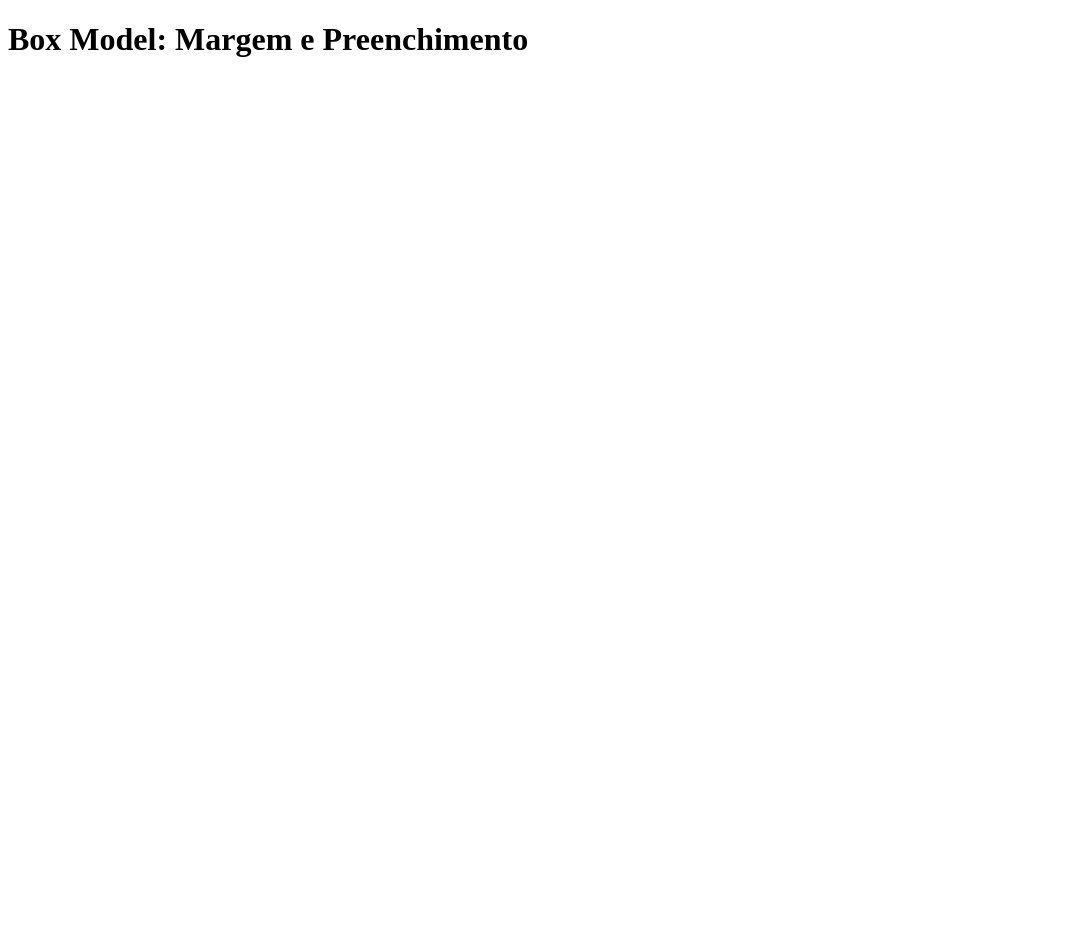
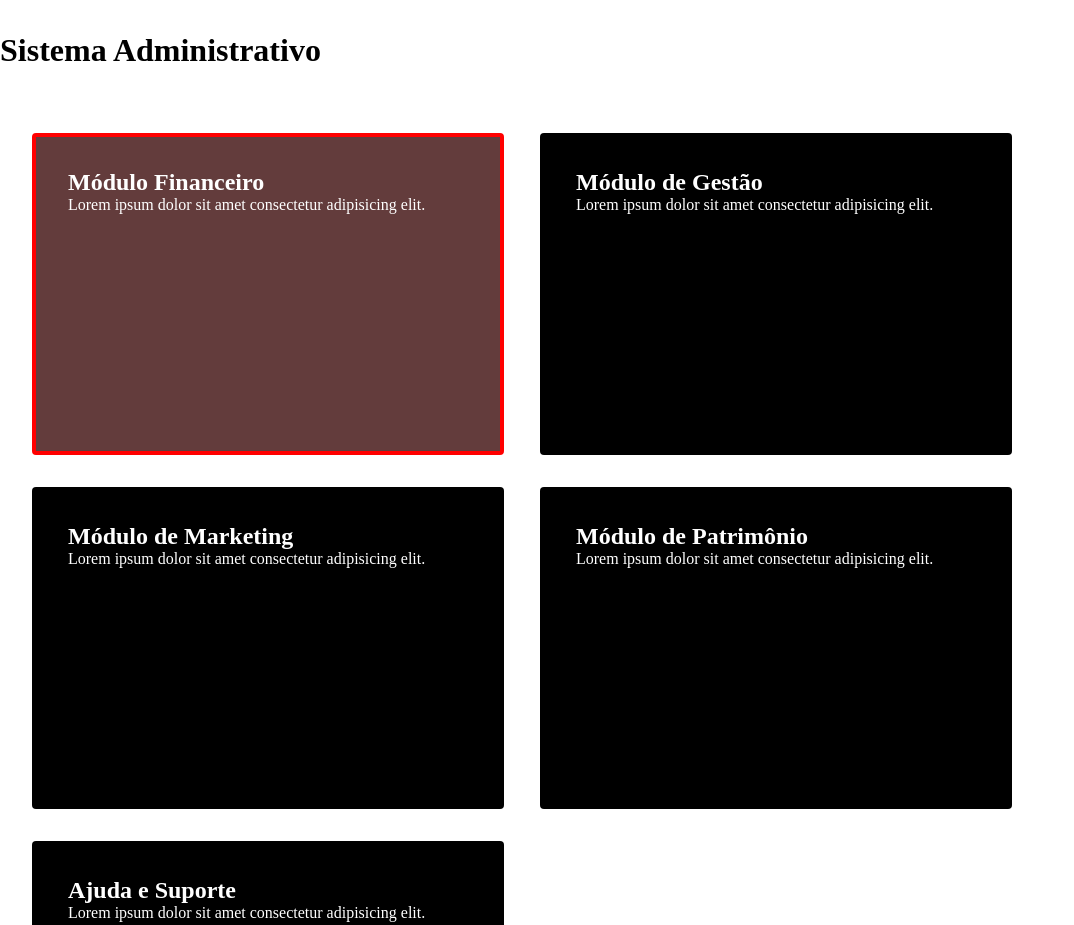
Before and after one commit to caiocesar010/onebitcode, a plain HTML site: page CSS/desafio 2/index.html in a window 1280 px wide. Shown: the top 925 px of the page, without its empty margins (0-1074 px from the left). Before the commit the page ends 800 px from the top, so only its background shows below. Drawn offline with Linux system fonts and the light colour scheme; files that its build step writes are made by us from their sources.

Commit message:
desafio 2

```diff
--- a/CSS/desafio 2/index.html
+++ b/CSS/desafio 2/index.html
@@ -1,20 +1,42 @@
 <!DOCTYPE html>
 <html lang="pt-br">
+
 <head>
-  <meta charset="UTF-8">
-  <meta name="viewport" content="width=device-width, initial-scale=1.0">
-  <link rel="stylesheet" href="style.css">
-  <title>Box Model: Margem e Preenchimento</title>
+    <meta charset="UTF-8">
+    <meta name="viewport" content="width=device-width, initial-scale=1.0">
+    <link rel="stylesheet" href="styles.css">
+    <title>Desafio 2</title>
 </head>
+
 <body>
-        <h1>Box Model: Margem e Preenchimento</h1>
+    <h1>Sistema Administrativo</h1>
 
-    <div class="box box1">
-      <p>Exemplo de caixa com margem e preenchimento.</p>
-    </div>
+    <ul>
+        <li class="selected">
+            <h2>Módulo Financeiro</h2>
+            <p>Lorem ipsum dolor sit amet consectetur adipisicing elit.</p>
+        </li>
+        <li class="hidden">
+            <h2>Módulo de RH</h2>
+            <p>Lorem ipsum dolor sit amet consectetur adipisicing elit.</p>
+        </li>
+        <li>
+            <h2>Módulo de Gestão</h2>
+            <p>Lorem ipsum dolor sit amet consectetur adipisicing elit.</p>
+        </li>
+        <li>
+            <h2>Módulo de Marketing</h2>
+            <p>Lorem ipsum dolor sit amet consectetur adipisicing elit.</p>
+        </li>
+        <li>
+            <h2>Módulo de Patrimônio</h2>
+            <p>Lorem ipsum dolor sit amet consectetur adipisicing elit.</p>
+        </li>
+        <li>
+            <h2>Ajuda e Suporte</h2>
+            <p>Lorem ipsum dolor sit amet consectetur adipisicing elit.</p>
+        </li>
+    </ul>
+</body>
 
-    <div class="box box2">
-      <p>Outra caixa com margem e preenchimento.</p>
-    </div>
-</body>
 </html>
--- a/CSS/desafio 2/styles.css
+++ b/CSS/desafio 2/styles.css
@@ -0,0 +1,32 @@
+*{
+    margin: 0px;
+    padding: 0px;
+}
+
+h1{
+    margin-top: 32px;
+    margin-bottom: 32px
+}
+
+li{
+    background-color: black;
+    color: white;
+    border: 4px solid transparent;
+    border-radius: 4px;
+    margin-top: 32px;
+    margin-left: 32px;
+    cursor: pointer;
+    padding: 32px;
+    height: 250px;
+    width: 400px;
+    display: inline-block
+}
+
+.selected{
+    background-color: rgb(99, 60, 60);
+    border: 4px solid red;
+}
+
+.hidden{
+    display: none;
+}
```
